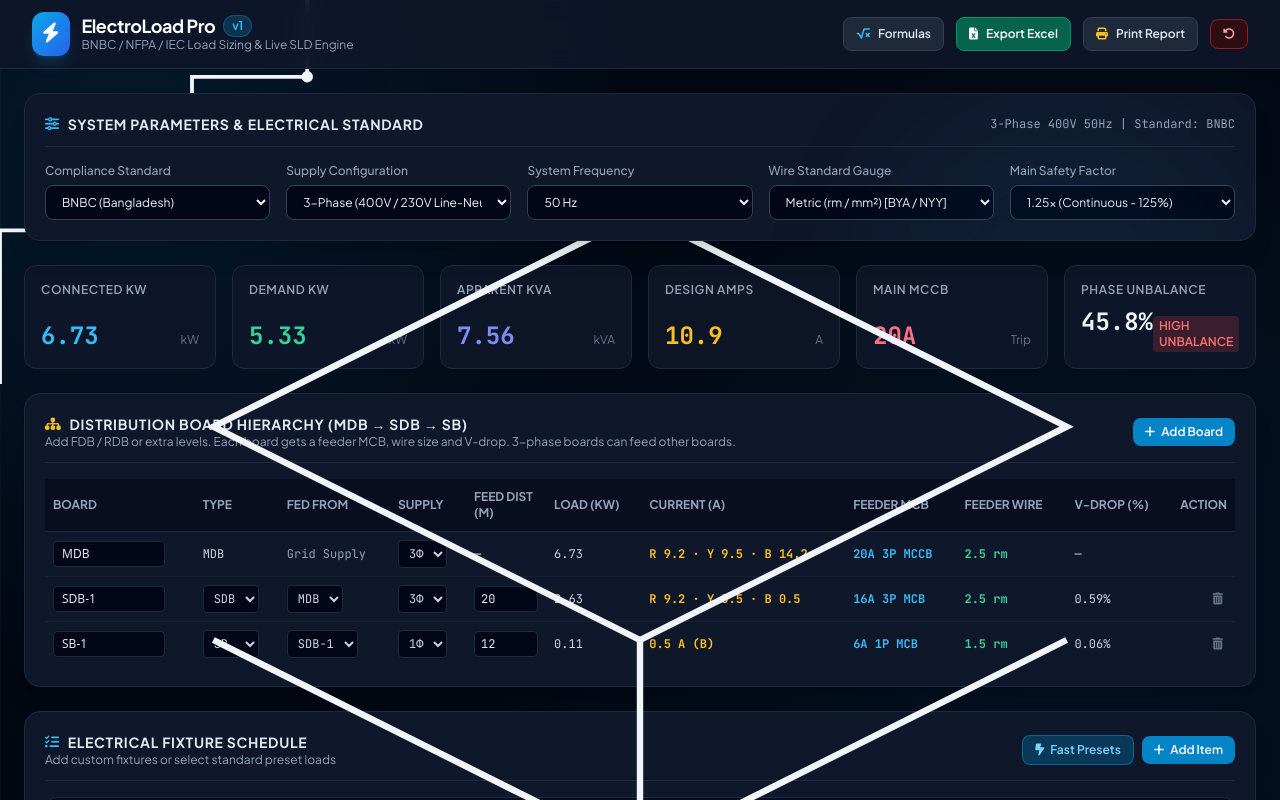
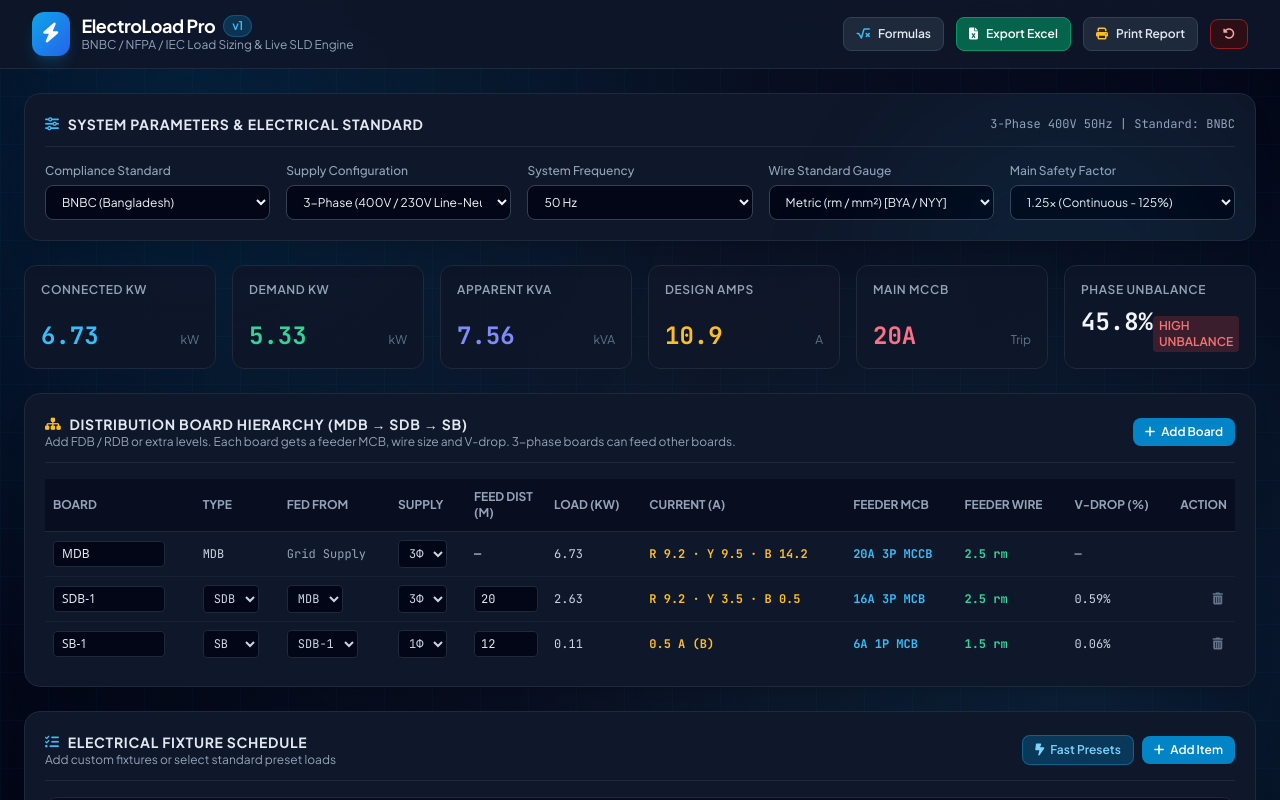
Before and after one commit to ibrahim-jeem/Electric-work, a website: page index.html in a window 1280 px wide. Shown: the top 800 px of the page. Drawn offline with Linux system fonts and the light colour scheme.

Commit message:
CSS update

```diff
--- a/css/style.css
+++ b/css/style.css
@@ -3,6 +3,36 @@
 
         body {
             font-family: 'Plus Jakarta Sans', sans-serif;
+        /* Deep futuristic navy / dark slate gradient base */
+            background-color: #030712;
+            background-image:
+                radial-gradient(circle at 15% 15%, rgba(2, 132, 199, 0.18) 0%, transparent 45%),
+                radial-gradient(circle at 85% 85%, rgba(56, 189, 248, 0.12) 0%, transparent 45%),
+                radial-gradient(circle at 50% 50%, rgba(15, 23, 42, 0.8) 0%, #020617 100%);
+            background-attachment: fixed;
+            position: relative;
+        }
+
+        /* Subtle Tech Grid Overlay */
+        body::before {
+            content: "";
+            position: fixed;
+            top: 0;
+            left: 0;
+            width: 100%;
+            height: 100%;
+            background-image:
+                linear-gradient(to right, rgba(56, 189, 248, 0.03) 1px, transparent 1px),
+                linear-gradient(to bottom, rgba(56, 189, 248, 0.03) 1px, transparent 1px);
+            background-size: 48px 48px;
+            pointer-events: none;
+            z-index: 0;
+        }
+
+        /* Ensure main contents sit above the background overlay */
+        main, header, footer {
+            position: relative;
+            z-index: 1;
         }
 
         .font-mono {
@@ -39,18 +69,3 @@
             body { background: white !important; color: black !important; }
             .print-break { page-break-before: always; }
         }
-
-        /* Futuristic Tech Circuit Background */
-body.bg-slate-950 {
-    background-color: #030712;
-    background-image:
-        /* Top-left glowing cyan radial gradient */
-        radial-gradient(circle at 10% 20%, rgba(2, 132, 199, 0.15) 0%, transparent 40%),
-        /* Center-right glowing blue atmosphere */
-        radial-gradient(circle at 85% 75%, rgba(3, 105, 161, 0.12) 0%, transparent 50%),
-        /* Subtle technical grid pattern overlay */
-        linear-gradient(to right, rgba(255, 255, 255, 0.02) 1px, transparent 1px),
-        linear-gradient(to bottom, rgba(255, 255, 255, 0.02) 1px, transparent 1px);
-    background-size: 100% 100%, 100% 100%, 40px 40px, 40px 40px;
-    background-attachment: fixed;
-}
--- a/index.html
+++ b/index.html
@@ -17,23 +17,7 @@
     <link rel="stylesheet" href="css/style.css">
 </head>
 <body class="bg-slate-950 text-slate-100 min-h-screen flex flex-col antialiased selection:bg-sky-500 selection:text-white">
-<!-- Background Tech Lines Overlay (Optional atmospheric decoration) -->
-<div class="fixed inset-0 pointer-events-none z-0 overflow-hidden opacity-30">
-    <!-- Bottom Left Circuit Trace -->
-    <svg class="absolute -bottom-10 -left-10 w-96 h-96 text-sky-500/20" viewBox="0 0 200 200" fill="none" xmlns="http://www.w3.org/2000/svg">
-        <path d="M0 200V120H40V80H100V40H160V0" stroke="currentColor" stroke-width="2"/>
-        <circle cx="40" cy="120" r="3" fill="currentColor"/>
-        <circle cx="100" cy="80" r="3" fill="currentColor"/>
-        <circle cx="160" cy="40" r="3" fill="currentColor"/>
-    </svg>
-    <!-- Bottom Right Wireframe Cube/Grid Accent -->
-    <svg class="absolute -bottom-16 -right-16 w-[450px] h-[450px] text-sky-600/15" viewBox="0 0 300 300" fill="none" xmlns="http://www.w3.org/2000/svg">
-        <path d="M150 50L250 100L150 150L50 100L150 50Z" stroke="currentColor" stroke-width="1.5"/>
-        <path d="M50 150L150 200L250 150" stroke="currentColor" stroke-width="1.5"/>
-        <path d="M50 200L150 250L250 200" stroke="currentColor" stroke-width="1.5"/>
-        <path d="M150 150V250" stroke="currentColor" stroke-width="1.5"/>
-    </svg>
-</div>
+
     <!-- Top Navigation Bar -->
     <header class="bg-slate-900/90 backdrop-blur-md border-b border-slate-800 sticky top-0 z-50 px-4 lg:px-8 py-3 no-print">
         <div class="max-w-7xl mx-auto flex flex-wrap items-center justify-between gap-4">
```
